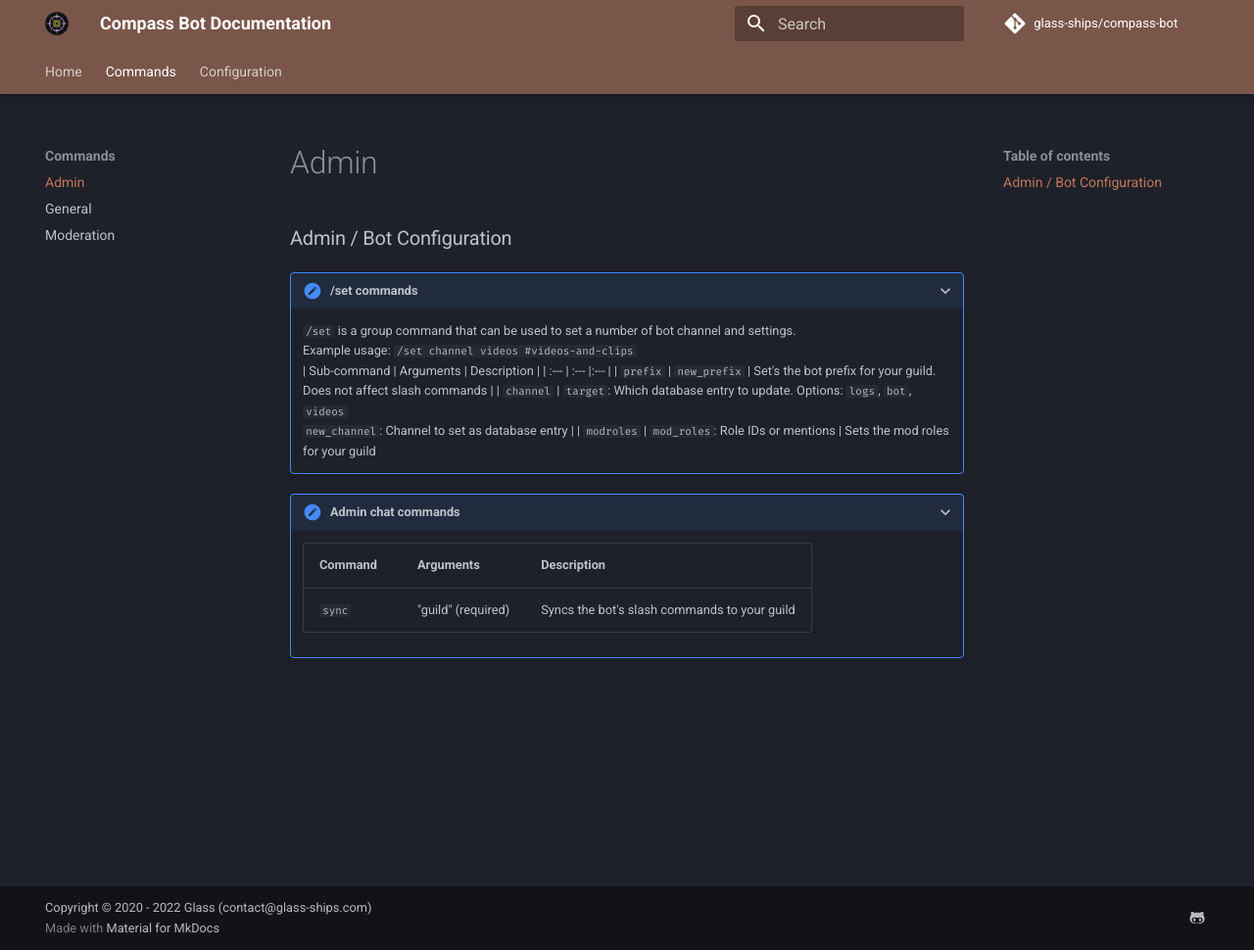
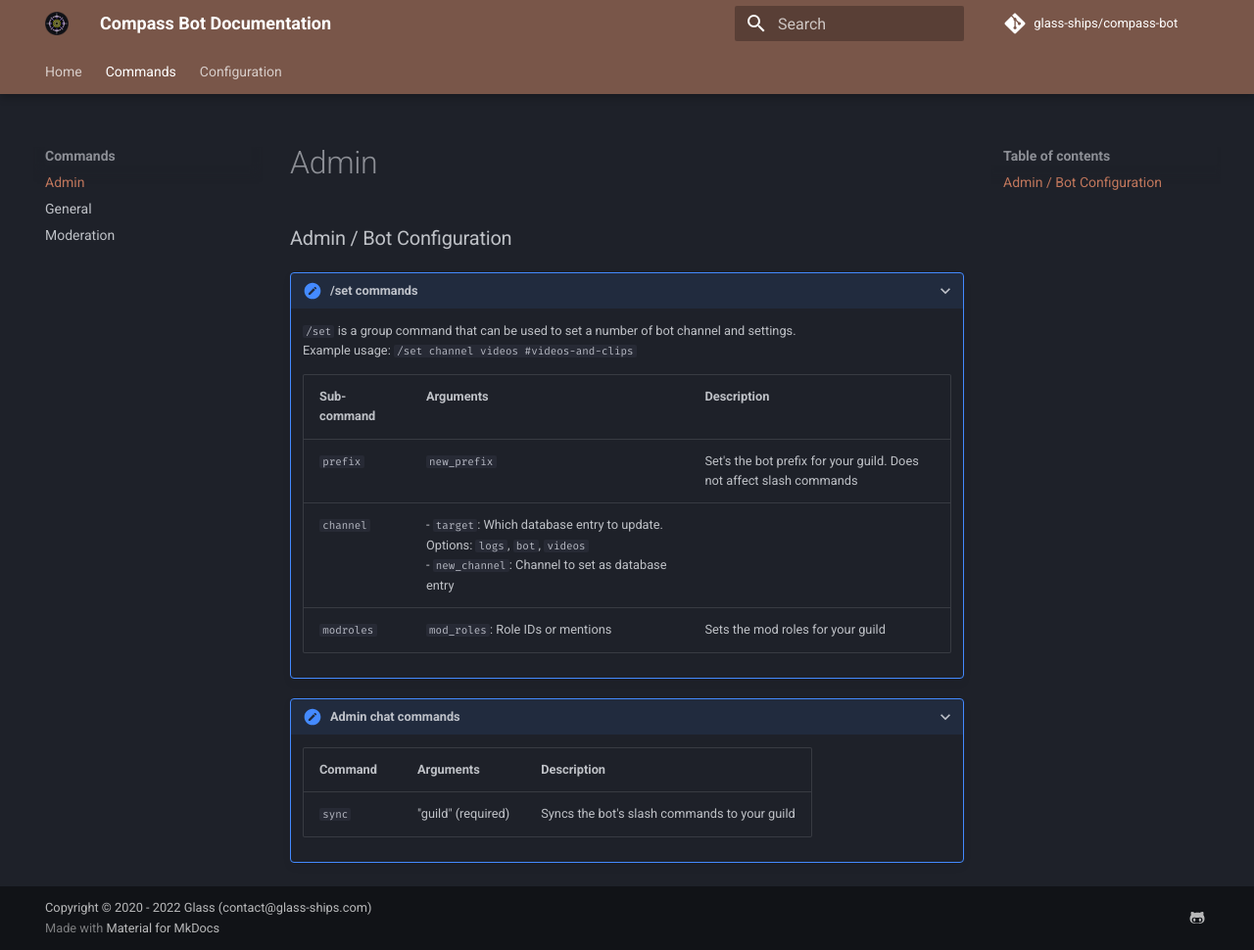
Before and after one commit to glass-ships/compass-bot, an MkDocs documentation site: the page built from docs/Commands/admin.md, in a window 1280 px wide and 970 px high. Shown: the whole window at 98% size. Built offline with MkDocs 1.6.1 and Material for MkDocs 9.7.7, drawn with Linux system fonts in a browser that asks for light colours; comment, search, counter and statistics services are not loaded.

Commit message:
upd docs

```diff
--- a/docs/Commands/admin.md
+++ b/docs/Commands/admin.md
@@ -3,10 +3,11 @@
 ???+ tldr "/set commands"
     `/set` is a group command that can be used to set a number of bot channel and settings.
     Example usage: `/set channel videos #videos-and-clips`
+
     | Sub-command | Arguments | Description |
     | :--- | :--- |:--- |
     | `prefix` | `new_prefix` | Set's the bot prefix for your guild. Does not affect slash commands |
-    | `channel` | `target`: Which database entry to update. Options: `logs`, `bot`, `videos`<br>`new_channel`: Channel to set as database entry |
+    | `channel` | - `target`: Which database entry to update. Options: `logs`, `bot`, `videos`<br>- `new_channel`: Channel to set as database entry |
     | `modroles` | `mod_roles`: Role IDs or mentions | Sets the mod roles for your guild
 
 ???+ tldr "Admin chat commands"
```
Also changed, not shown: docs/Commands/moderation.md (+1 -1 lines).
